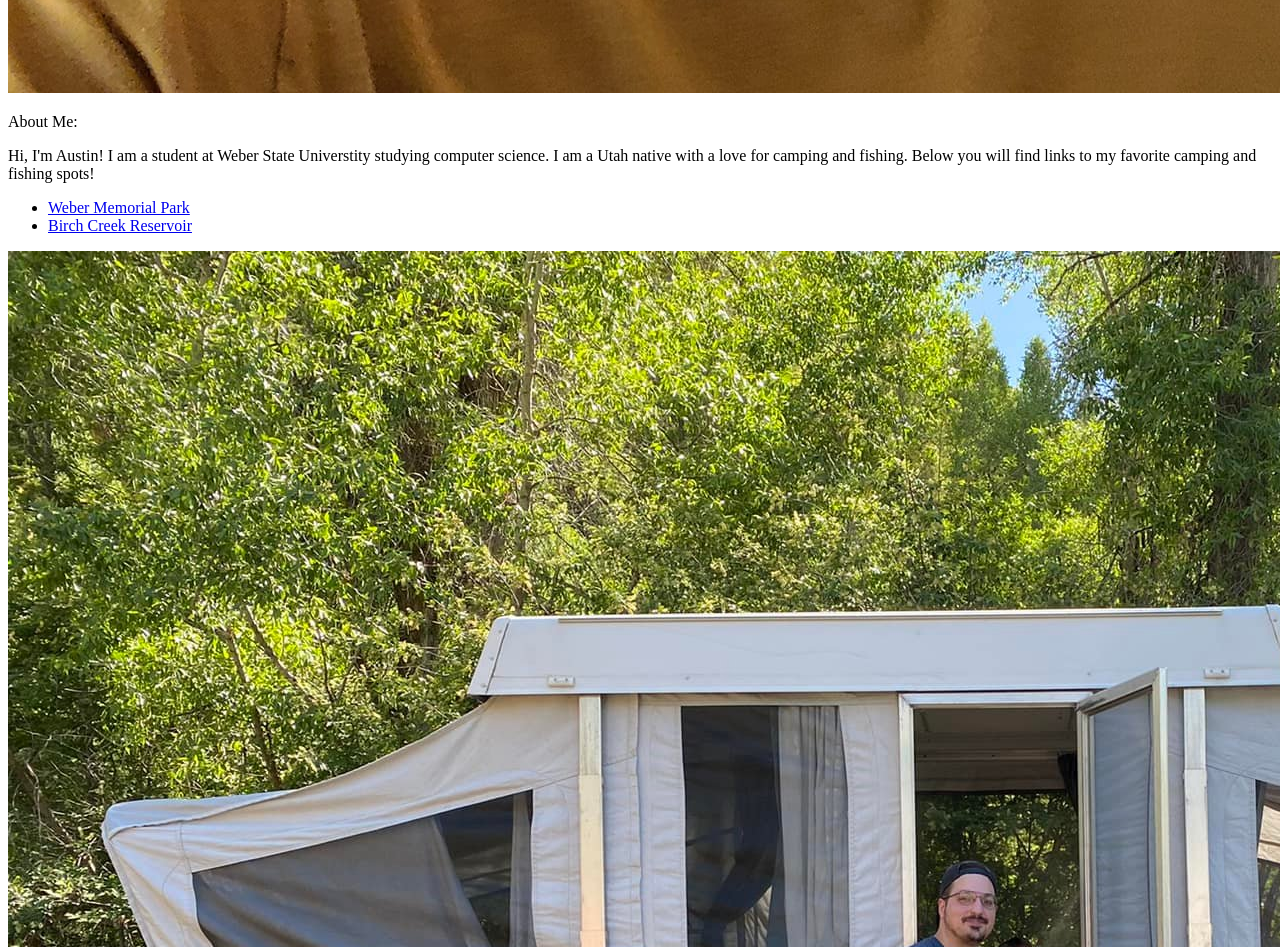
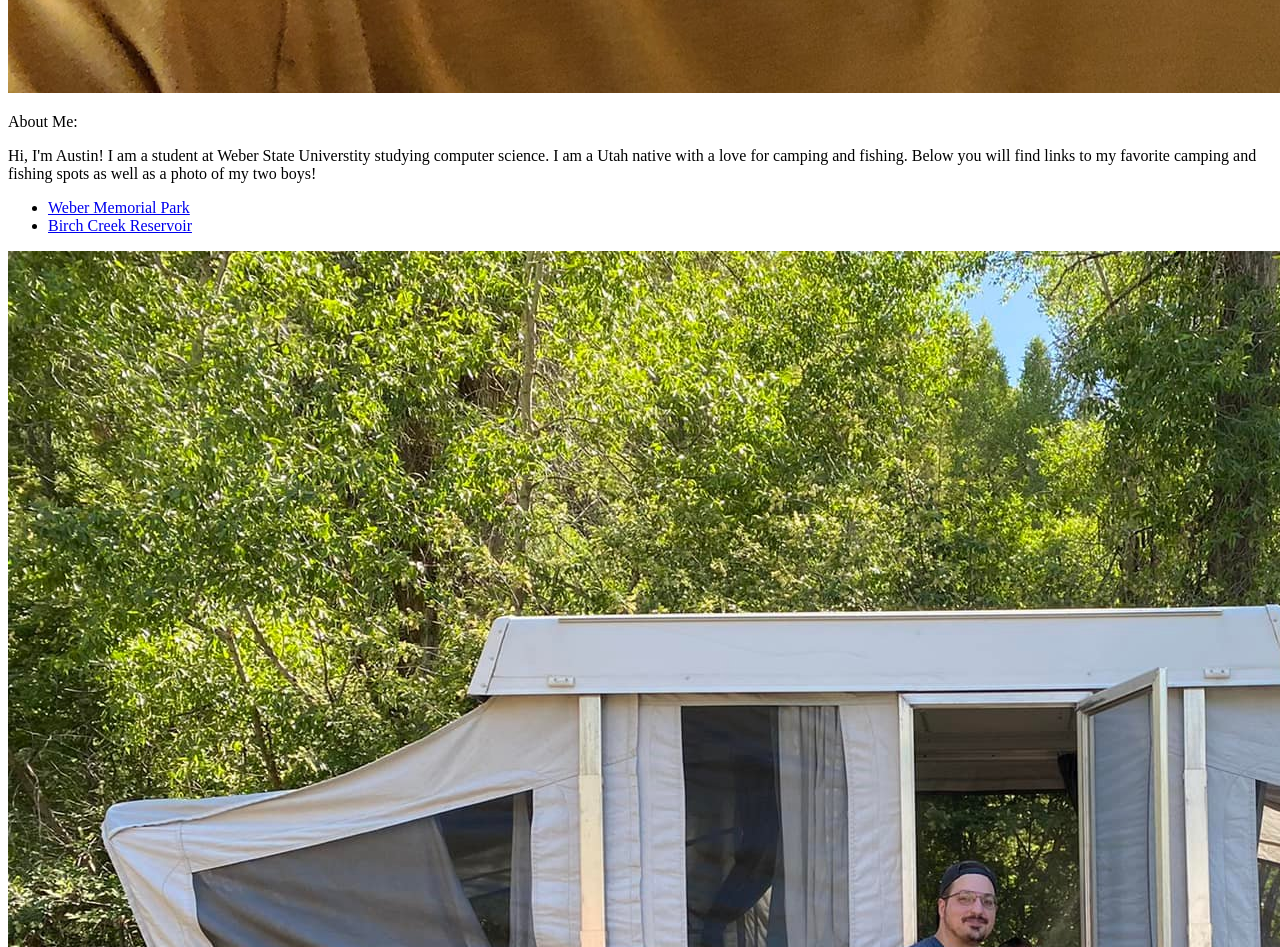
Before and after one commit to CS-1030-Hadzik/myfirstwebsite-HodsonAustin, a plain HTML site: page index.html in a window 1280 px wide. Shown: the part 2035-2982 px from the top of the page. Drawn offline with Linux system fonts and the light colour scheme.

Commit message:
Updated comments on my boys

```diff
--- a/index.html
+++ b/index.html
@@ -8,7 +8,7 @@
         <img src="images/austin_hodson.jpg" alt="Picture of Austin Hodson">
         <p>About Me:</p>
         <p>Hi, I'm Austin! I am a student at Weber State Universtity studying computer science. I am a Utah native with a love for camping and fishing.
-            Below you will find links to my favorite camping and fishing spots!
+            Below you will find links to my favorite camping and fishing spots as well as a photo of my two boys!
         </p>
         <ul>
             <li><a href="https://www.visitogden.com/directory/weber-memorial-park/">Weber Memorial Park</a></li>
```
